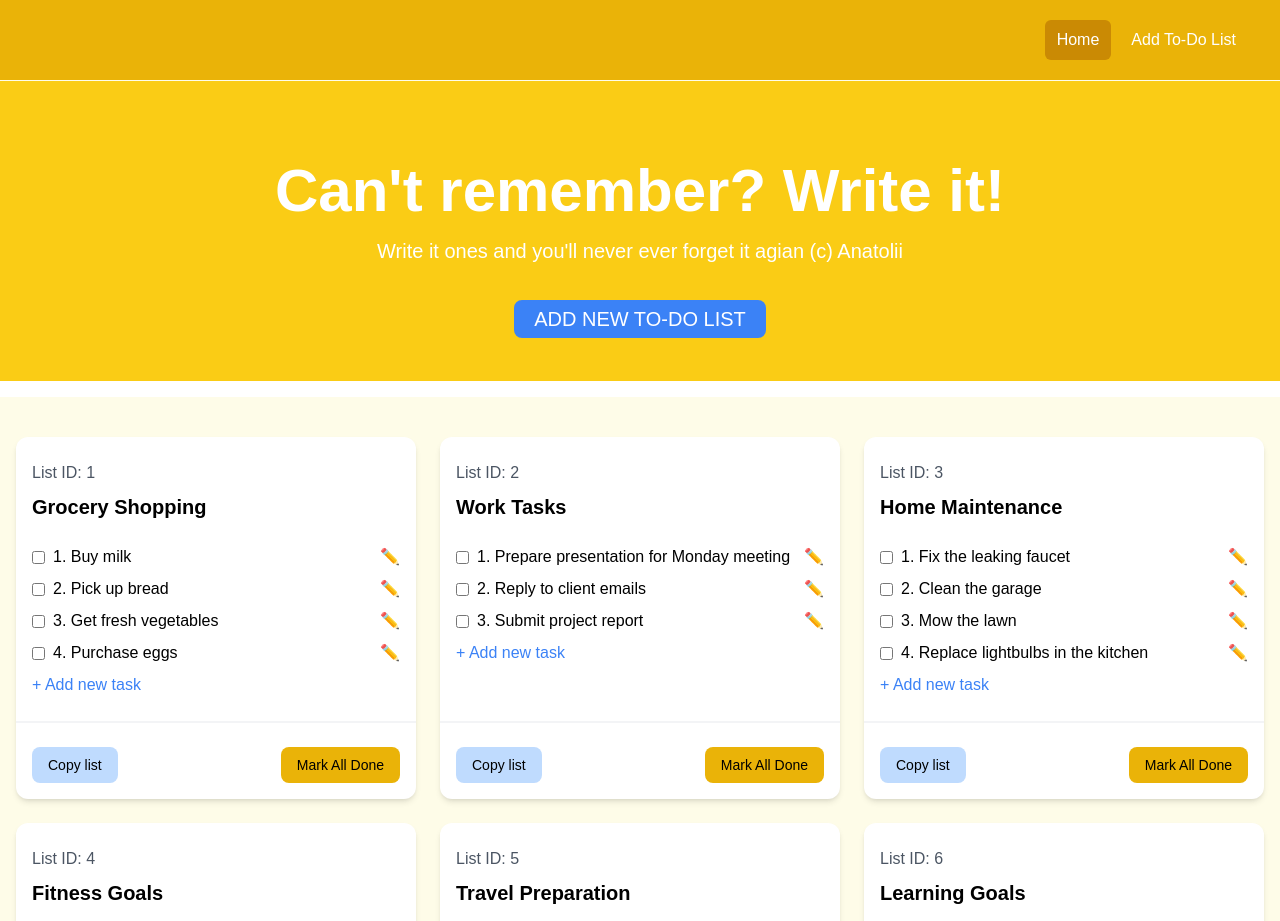
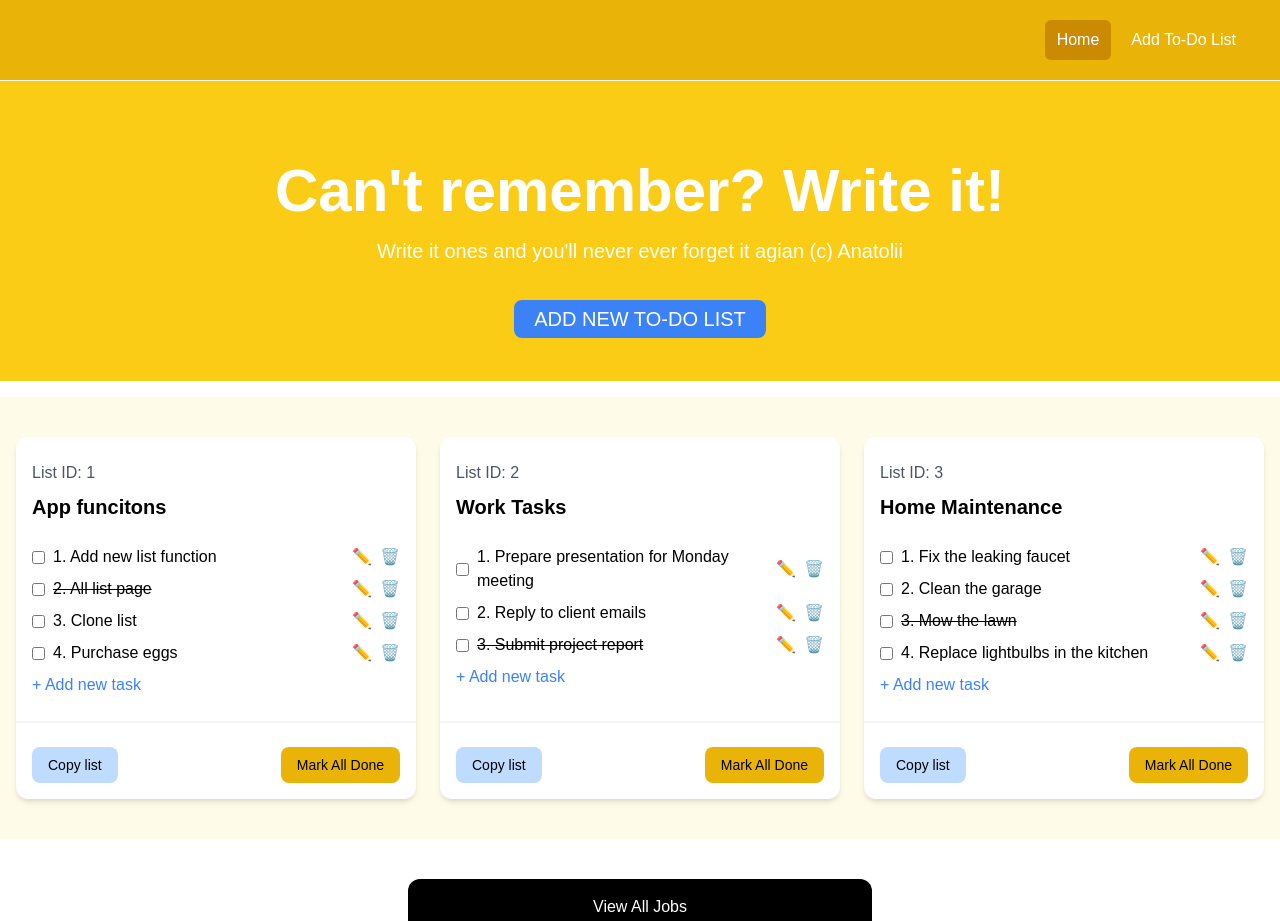
Before and after one commit to Tolian500/to_do_list_Vue_ts, a Vue app: page / in a window 1280 px wide. Shown: the top 921 px of the page. Built offline with nearby package versions, Linux system fonts and the light colour scheme.

Commit message:
deleting tasks and status updates

```diff
--- a/src/App.vue
+++ b/src/App.vue
@@ -8,5 +8,5 @@ import TodoListings from './components/TodoListings.vue'
 <template>
   <Navbar />
   <Hero />
-  <TodoListings />
+  <TodoListings :limit="3" :showButton="true"/>
 </template>
--- a/src/components/TodoListing.vue
+++ b/src/components/TodoListing.vue
@@ -1,10 +1,45 @@
 <script setup>
-import { defineProps } from 'vue';
+import { defineProps, ref, computed } from 'vue';
 
-defineProps({
+// Props
+const props = defineProps({
   todo: Object,
-})
+});
 
+// Reactive state
+const showFullTasks = ref(false);
+
+// Computed property for truncated tasks
+const truncatedTasks = computed(() => {
+  const tasks = props.todo.tasks;
+  if (!showFullTasks.value && tasks.length > 4) {
+    return tasks.slice(0, 4); // Show only the first 4 tasks
+  }
+  return tasks; // Show all tasks
+});
+
+// Methods
+const editTask = (task) => {
+  const newText = prompt("Edit task:", task.description);
+  if (newText !== null) {
+    task.description = newText;
+  }
+};
+
+const deleteTask = (taskIndex) => {
+  props.todo.tasks.splice(taskIndex, 1);
+};
+
+const addNewTask = () => {
+  const newTaskDescription = prompt("Enter the new task description:");
+  if (newTaskDescription) {
+    props.todo.tasks.push({
+      id: `${props.todo.id}.${props.todo.tasks.length + 1}`,
+      description: newTaskDescription,
+      status: "Pending",
+    });
+  }
+};
 </script>
 
 <template>
@@ -16,41 +51,71 @@ defineProps({
       </div>
 
       <div class="mb-2">
-        <div v-for="(task, index) in todo.tasks" :key="index" class="task-item flex items-center mb-2">
+        <div
+          v-for="(task, index) in truncatedTasks"
+          :key="task.id"
+          class="task-item flex items-center mb-2"
+        >
           <!-- Checkbox -->
-          <input type="checkbox" v-model="task.completed" class="mr-2" />
+          <input type="checkbox" v-model="task.status" class="mr-2" />
 
           <!-- Task Text -->
-          <span class="flex-1" :class="{ 'line-through': task.completed }">
+          <span class="flex-1" :class="{ 'line-through': task.status === 'Completed' }">
             {{ index + 1 }}. {{ task.description }}
           </span>
 
           <!-- Pen Icon -->
-          <button class="ml-2 text-blue-500 hover:text-blue-700" @click="editTask(task)">
+          <button
+            class="ml-2 text-blue-500 hover:text-blue-700"
+            @click="editTask(task)"
+          >
             ✏️
           </button>
+
+          <!-- Trash Icon -->
+          <button
+            class="ml-2 text-red-500 hover:text-red-700"
+            @click="deleteTask(index)"
+          >
+            🗑️
+          </button>
         </div>
+
         <!-- Add New Task Line -->
-        <div class="flex items-center text-blue-500 cursor-pointer hover:underline mt-2" @click="addNewTask">
+        <div
+          class="flex items-center text-blue-500 cursor-pointer hover:underline mt-2"
+          @click="addNewTask"
+        >
           + Add new task
         </div>
+      </div>
 
-
+      <!-- Show More/Show Less Toggle -->
+      <div
+        v-if="todo.tasks.length > 4"
+        class="text-sm text-blue-500 cursor-pointer hover:underline mt-4"
+        @click="showFullTasks = !showFullTasks"
+      >
+        {{ showFullTasks ? "Show less" : "Show more" }}
       </div>
     </div>
 
-
     <!-- Divider -->
     <div class="border border-gray-100 mb-2"></div>
+
     <!-- Buttons anchored to the bottom -->
     <div class="p-4 mt-auto">
       <div class="flex flex-col lg:flex-row justify-between gap-4">
-        <a href="job.html"
-          class="h-[36px] bg-blue-200 hover:bg-blue-300 text-back px-4 py-2 rounded-lg text-center text-sm">
+        <a
+          href="job.html"
+          class="h-[36px] bg-blue-200 hover:bg-blue-300 text-back px-4 py-2 rounded-lg text-center text-sm"
+        >
           Copy list
         </a>
-        <a href="job.html"
-          class="h-[36px] bg-yellow-500 hover:bg-yellow-600 text-black px-4 py-2 rounded-lg text-center text-sm">
+        <a
+          href="job.html"
+          class="h-[36px] bg-yellow-500 hover:bg-yellow-600 text-black px-4 py-2 rounded-lg text-center text-sm"
+        >
           Mark All Done
         </a>
       </div>
--- a/src/components/TodoListings.vue
+++ b/src/components/TodoListings.vue
@@ -1,7 +1,16 @@
 <script setup>
 import TodoListing from './TodoListing.vue';
 import todoData from '@/todos.json'
-import { ref } from 'vue';
+import { ref, defineProps } from 'vue';
+
+defineProps({
+    limit: Number,
+    showButton: {
+        type: Boolean,
+        default: false
+    }
+
+})
 
 const todos = ref(todoData)
 console.log(todos.value)
@@ -14,7 +23,14 @@ console.log(todos.value)
         </div>
         <div class="grid grid-cols-1 md:grid-cols-3 gap-6">
 
-            <TodoListing v-for="todo in todos" :key="todo.id" :todo="todo"/>
+            <TodoListing v-for="todo in todos.slice(0,limit || todos.lenght)" :key="todo.id" :todo="todo"/>
         </div>
     </section>
+    <section v-if="showButton" class="m-auto max-w-lg my-10 px-6">
+      <a
+        href="/todos"
+        class="block bg-black text-white text-center py-4 px-6 rounded-xl hover:bg-gray-700"
+        >View All Jobs</a
+      >
+    </section>
 </template>
--- a/src/todos.json
+++ b/src/todos.json
@@ -1,21 +1,21 @@
 [
   {
     "id": "1",
-    "title": "Grocery Shopping",
+    "title": "App funcitons",
     "tasks": [
       {
         "id": "1.1",
-        "description": "Buy milk",
+        "description": "Add new list function",
         "status": "Pending"
       },
       {
         "id": "1.2",
-        "description": "Pick up bread",
+        "description": "All list page",
         "status": "Completed"
       },
       {
         "id": "1.3",
-        "description": "Get fresh vegetables",
+        "description": "Clone list",
         "status": "Pending"
       },
       {
```
